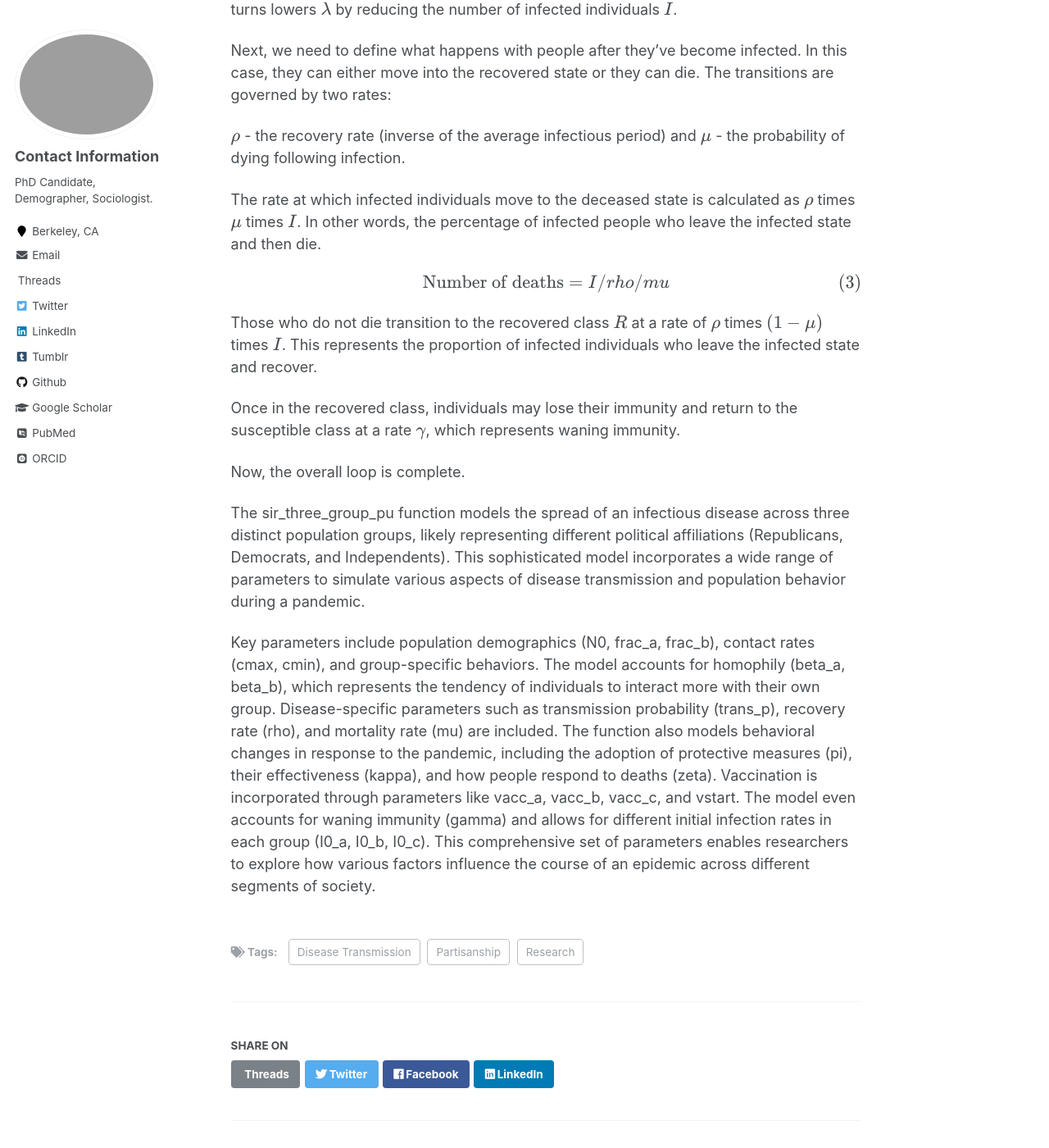
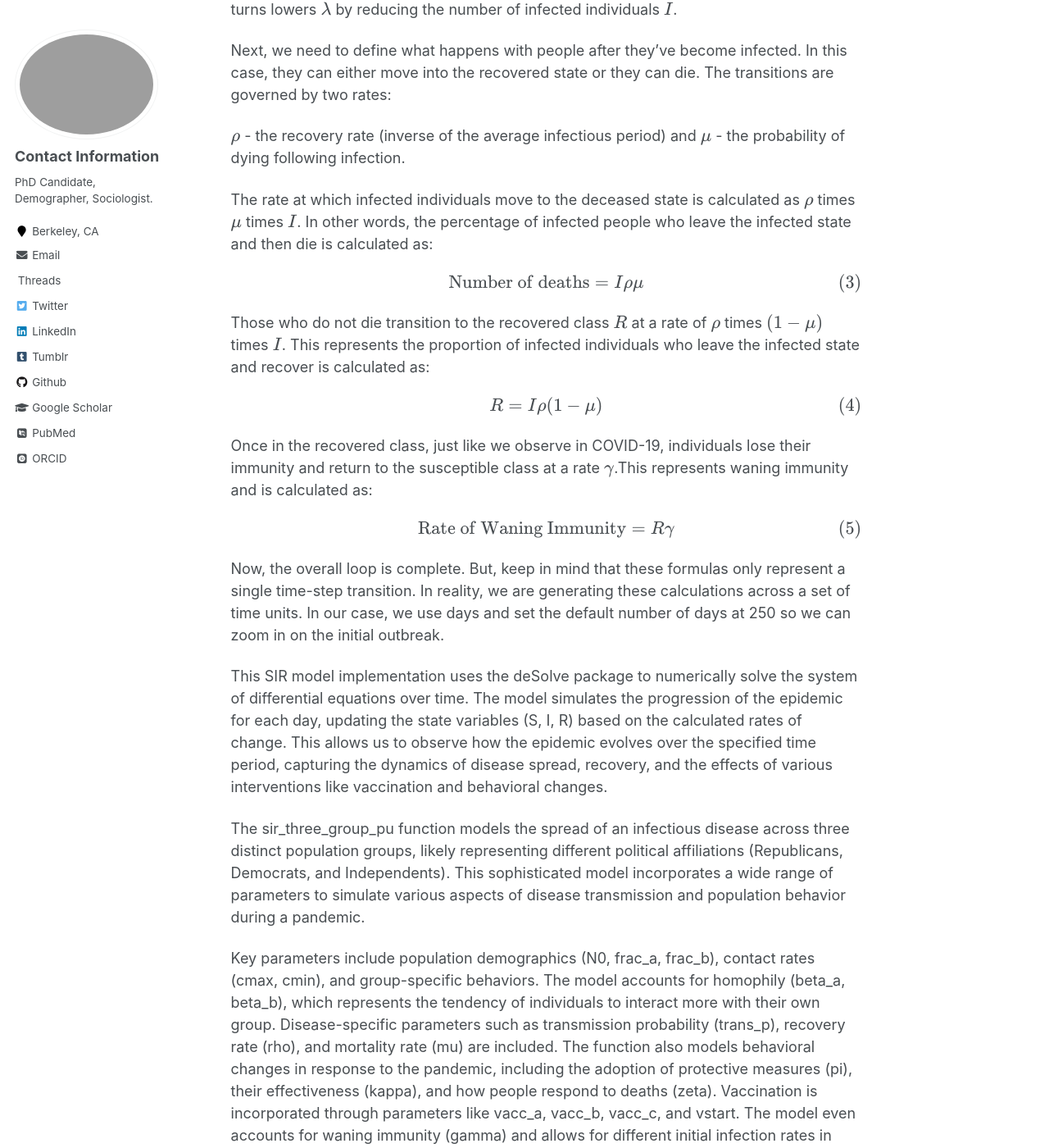
Before and after one commit to chrissoria/chrissoria.github.io, a Jekyll site: the page built from _posts/2024-12-20-three-group-sir.md, in a window 1280 px wide and 1400 px high, scrolled down 1969 px. Shown: the whole window at 82% size. Built offline with Jekyll 4.4.1, drawn with Linux system fonts in a browser that asks for light colours; some web fonts are replaced; formulas are drawn with MathJax 3; some of the changed text lies outside the part shown.

Commit message:
updating formulas

```diff
--- a/_posts/2024-12-20-three-group-sir.md
+++ b/_posts/2024-12-20-three-group-sir.md
@@ -40,17 +40,27 @@ Next, we need to define what happens with people after they've become infected.
 
 $\rho$ - the recovery rate (inverse of the average infectious period) and $\mu$ - the probability of dying following infection.
 
-The rate at which infected individuals move to the deceased state is calculated as $\rho$ times $\mu$ times $I$. In other words, the percentage of infected people who leave the infected state and then die.
+The rate at which infected individuals move to the deceased state is calculated as $\rho$ times $\mu$ times $I$. In other words, the percentage of infected people who leave the infected state and then die is calculated as:
 
 <p style="text-align: center;">
-$$\text{Number of deaths} = I/rho/mu$$
+$$\text{Number of deaths} = I\rho\mu$$
 </p>
 
-Those who do not die transition to the recovered class $R$ at a rate of $\rho$ times $(1-\mu)$ times $I$. This represents the proportion of infected individuals who leave the infected state and recover.
+Those who do not die transition to the recovered class $R$ at a rate of $\rho$ times $(1-\mu)$ times $I$. This represents the proportion of infected individuals who leave the infected state and recover is calculated as:
 
-Once in the recovered class, individuals may lose their immunity and return to the susceptible class at a rate $\gamma$, which represents waning immunity.
+<p style="text-align: center;">
+$$R = I\rho(1-\mu)$$
+</p>
 
-Now, the overall loop is complete.
+Once in the recovered class, just like we observe in COVID-19, individuals lose their immunity and return to the susceptible class at a rate $\gamma$.This represents waning immunity and is calculated as:
+
+<p style="text-align: center;">
+$$\text{Rate of Waning Immunity} = R\gamma$$
+</p>
+
+Now, the overall loop is complete. But, keep in mind that these formulas only represent a single time-step transition. In reality, we are generating these calculations across a set of time units. In our case, we use days and set the default number of days at 250 so we can zoom in on the initial outbreak.
+
+This SIR model implementation uses the deSolve package to numerically solve the system of differential equations over time. The model simulates the progression of the epidemic for each day, updating the state variables (S, I, R) based on the calculated rates of change. This allows us to observe how the epidemic evolves over the specified time period, capturing the dynamics of disease spread, recovery, and the effects of various interventions like vaccination and behavioral changes.
 
 
 
```
